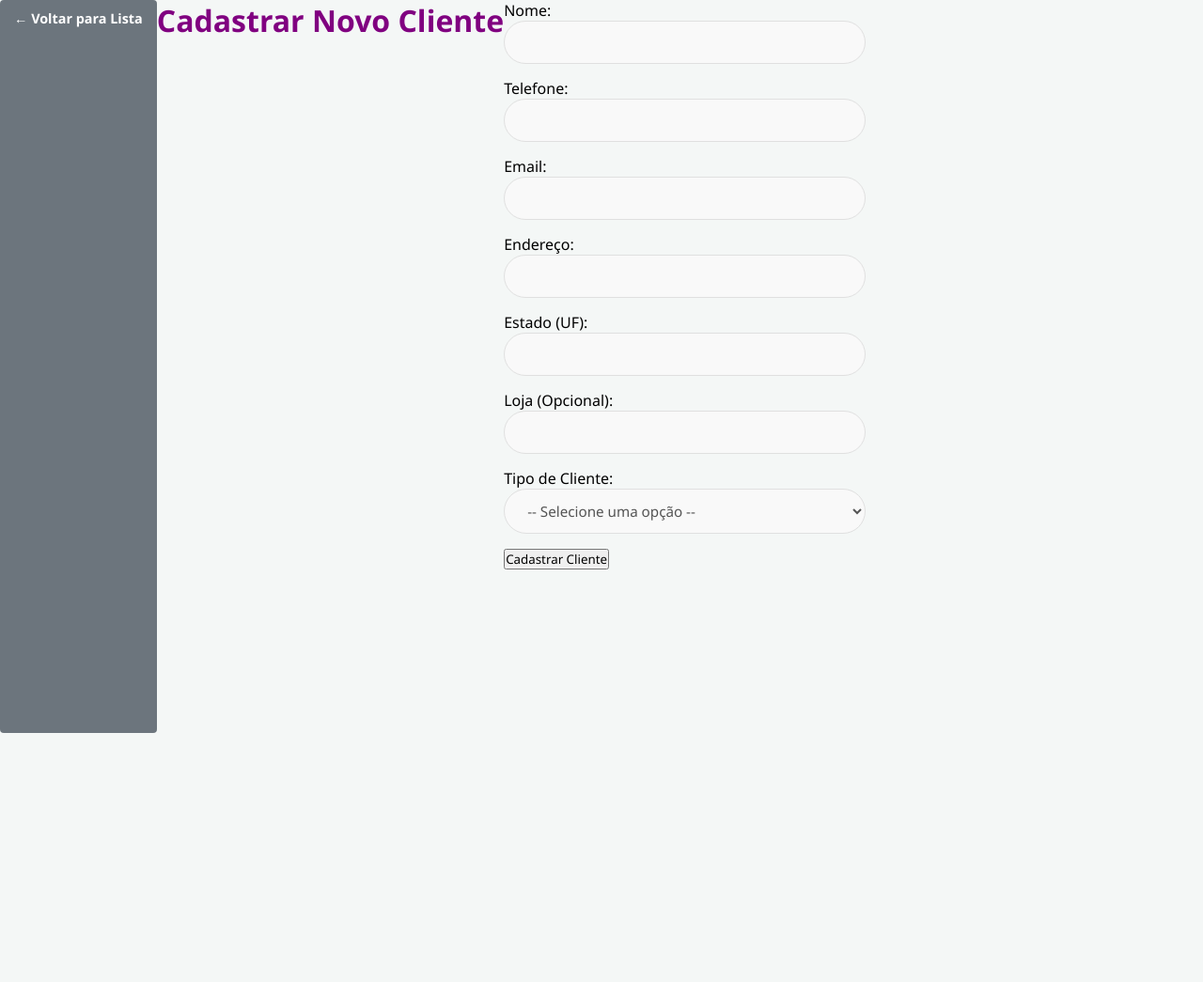
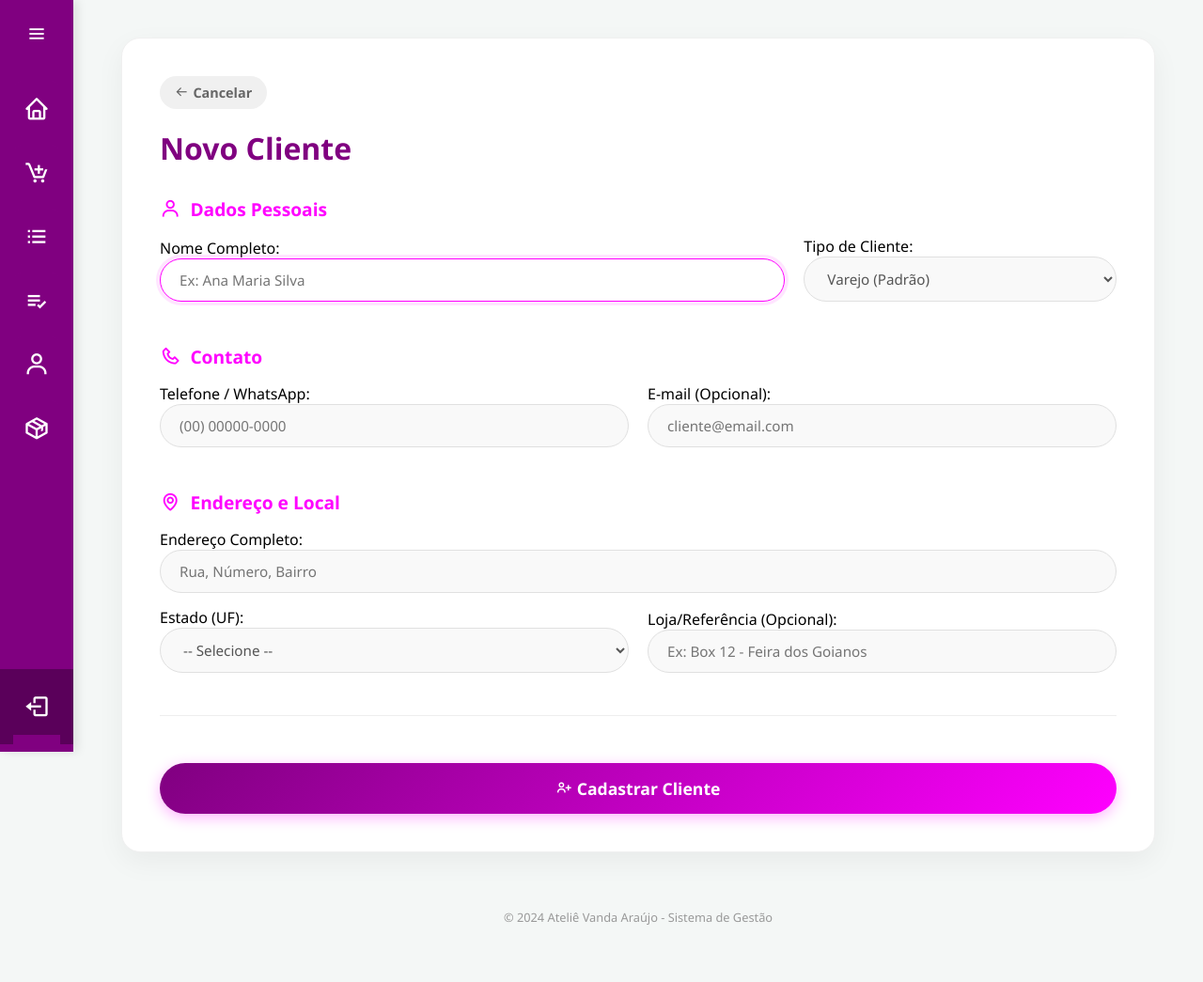
Before and after one commit to bruninhodeville-wq/atelie_vanda_araujo, a Flask app: page /clientes/novo in a window 1280 px wide. Shown: the whole page at 94% size. Before the commit the page ends 780 px from the top, so only its background shows below. Run offline with Flask 3, Linux system fonts and the light colour scheme; the visitor is signed in with stand-in values (Sample User, id 1).

Commit message:
ajuste tela de castro de cliente

```diff
--- a/templates/novo_cliente.html
+++ b/templates/novo_cliente.html
@@ -1,65 +1,106 @@
-<!DOCTYPE html>
-<html lang="pt-br">
-<head>
-    <meta charset="UTF-8">
-    <meta name="viewport" content="width=device-width, initial-scale=1.0, maximum-scale=1.0, user-scalable=no">
-    <title>Cadastrar Novo Cliente</title>
-    <link rel="stylesheet" href="{{ url_for('static', filename='css/estilo.css') }}">
-    <style>
-        .voltar {
-            display: inline-block;
-            margin-bottom: 20px;
-            padding: 10px 15px;
-            background-color: #6c757d;
-            color: white;
-            text-decoration: none;
-            border-radius: 4px;
-        }
-        .voltar:hover { background-color: #5a6268; }
-    </style>
-</head>
-<body>
-    <a href="/clientes" class="voltar">&larr; Voltar para Lista</a>
+{% extends "base.html" %}
 
-    <h1>Cadastrar Novo Cliente</h1>
+{% block title %}Novo Cliente{% endblock %}
 
-    <form action="/clientes/novo" method="POST">
-        <div>
-            <label for="nome">Nome:</label>
-            <input type="text" id="nome" name="nome" required>
-        </div>
-        <div>
-            <label for="telefone">Telefone:</label>
-            <input type="text" id="telefone" name="telefone" required>
-        </div>
-        <div>
-            <label for="email">Email:</label>
-            <input type="text" id="email" name="email">
-        </div>
-        <div>
-            <label for="endereco">Endereço:</label>
-            <input type="text" id="endereco" name="endereco" required>
-        </div>
-        <div>
-            <label for="estado_uf">Estado (UF):</label>
-            <input type="text" id="estado_uf" name="estado_uf" maxlength="2" required>
-        </div>
-        <div>
-            <label for="loja">Loja (Opcional):</label>
-            <input type="text" id="loja" name="loja">
-        </div>
-        <div>
-            <label for="tipo_cliente">Tipo de Cliente:</label>
-            <select id="tipo_cliente" name="tipo_cliente" required>
-                <option value="" disabled selected>-- Selecione uma opção --</option>
-                <option value="Atacado">Atacado</option>
-                <option value="Varejo">Varejo</option>
-                <option value="Atacarejo">Atacarejo</option>
-            </select>
+{% block content %}
+<div class="container-form">
+
+    <a href="{{ url_for('clientes') }}" class="voltar">
+        <i class='bx bx-arrow-back'></i> Cancelar
+    </a>
+
+    <h1>Novo Cliente</h1>
+
+    <form method="POST">
+
+        <div class="form-section-title">
+            <i class='bx bx-user'></i> Dados Pessoais
         </div>
 
-        <button type="submit">Cadastrar Cliente</button>
+        <div class="row">
+            <div class="col" style="flex: 2;">
+                <label>Nome Completo:</label>
+                <input type="text" name="nome" placeholder="Ex: Ana Maria Silva" required autofocus>
+            </div>
+            <div class="col">
+                <label>Tipo de Cliente:</label>
+                <select name="tipo_cliente">
+                    <option value="Varejo">Varejo (Padrão)</option>
+                    <option value="Atacado">Atacado</option>
+                    <option value="Atacarejo">Atacarejo</option>
+                    <option value="Atacado Premium">Atacado Premium</option>
+                </select>
+            </div>
+        </div>
+
+        <div class="form-section-title">
+            <i class='bx bx-phone'></i> Contato
+        </div>
+
+        <div class="row">
+            <div class="col">
+                <label>Telefone / WhatsApp:</label>
+                <input type="text" name="telefone" placeholder="(00) 00000-0000" required>
+            </div>
+            <div class="col">
+                <label>E-mail (Opcional):</label>
+                <input type="email" name="email" placeholder="cliente@email.com">
+            </div>
+        </div>
+
+        <div class="form-section-title">
+            <i class='bx bx-map'></i> Endereço e Local
+        </div>
+
+        <label>Endereço Completo:</label>
+        <input type="text" name="endereco" placeholder="Rua, Número, Bairro" required>
+
+        <div class="row">
+            <div class="col">
+                <label>Estado (UF):</label>
+                <select name="estado_uf">
+                    <option value="">-- Selecione --</option>
+                    <option value="AC">Acre</option>
+                    <option value="AL">Alagoas</option>
+                    <option value="AP">Amapá</option>
+                    <option value="AM">Amazonas</option>
+                    <option value="BA">Bahia</option>
+                    <option value="CE">Ceará</option>
+                    <option value="DF">Distrito Federal</option>
+                    <option value="ES">Espírito Santo</option>
+                    <option value="GO">Goiás</option>
+                    <option value="MA">Maranhão</option>
+                    <option value="MT">Mato Grosso</option>
+                    <option value="MS">Mato Grosso do Sul</option>
+                    <option value="MG">Minas Gerais</option>
+                    <option value="PA">Pará</option>
+                    <option value="PB">Paraíba</option>
+                    <option value="PR">Paraná</option>
+                    <option value="PE">Pernambuco</option>
+                    <option value="PI">Piauí</option>
+                    <option value="RJ">Rio de Janeiro</option>
+                    <option value="RN">Rio Grande do Norte</option>
+                    <option value="RS">Rio Grande do Sul</option>
+                    <option value="RO">Rondônia</option>
+                    <option value="RR">Roraima</option>
+                    <option value="SC">Santa Catarina</option>
+                    <option value="SP">São Paulo</option>
+                    <option value="SE">Sergipe</option>
+                    <option value="TO">Tocantins</option>
+                </select>
+            </div>
+            <div class="col">
+                <label>Loja/Referência (Opcional):</label>
+                <input type="text" name="loja" placeholder="Ex: Box 12 - Feira dos Goianos">
+            </div>
+        </div>
+
+        <hr style="border: 0; border-top: 1px solid #eee; margin: 30px 0;">
+
+        <button type="submit" class="btn-gradiente">
+            <i class='bx bx-user-plus'></i> Cadastrar Cliente
+        </button>
+
     </form>
-
-</body>
-</html>
+</div>
+{% endblock %}
```
Also changed, not shown: templates/editar_cliente.html (+72 -58 lines).
